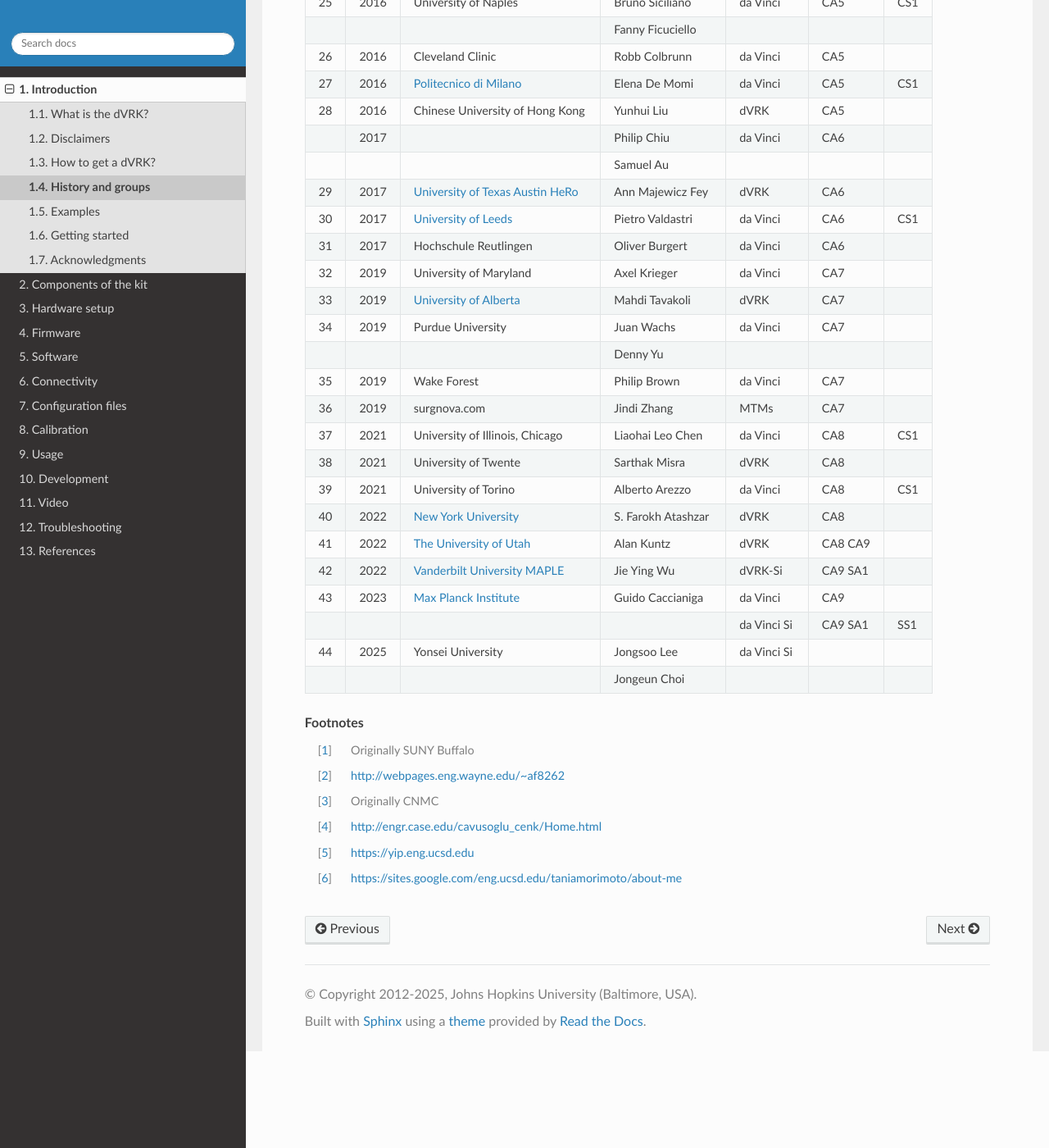
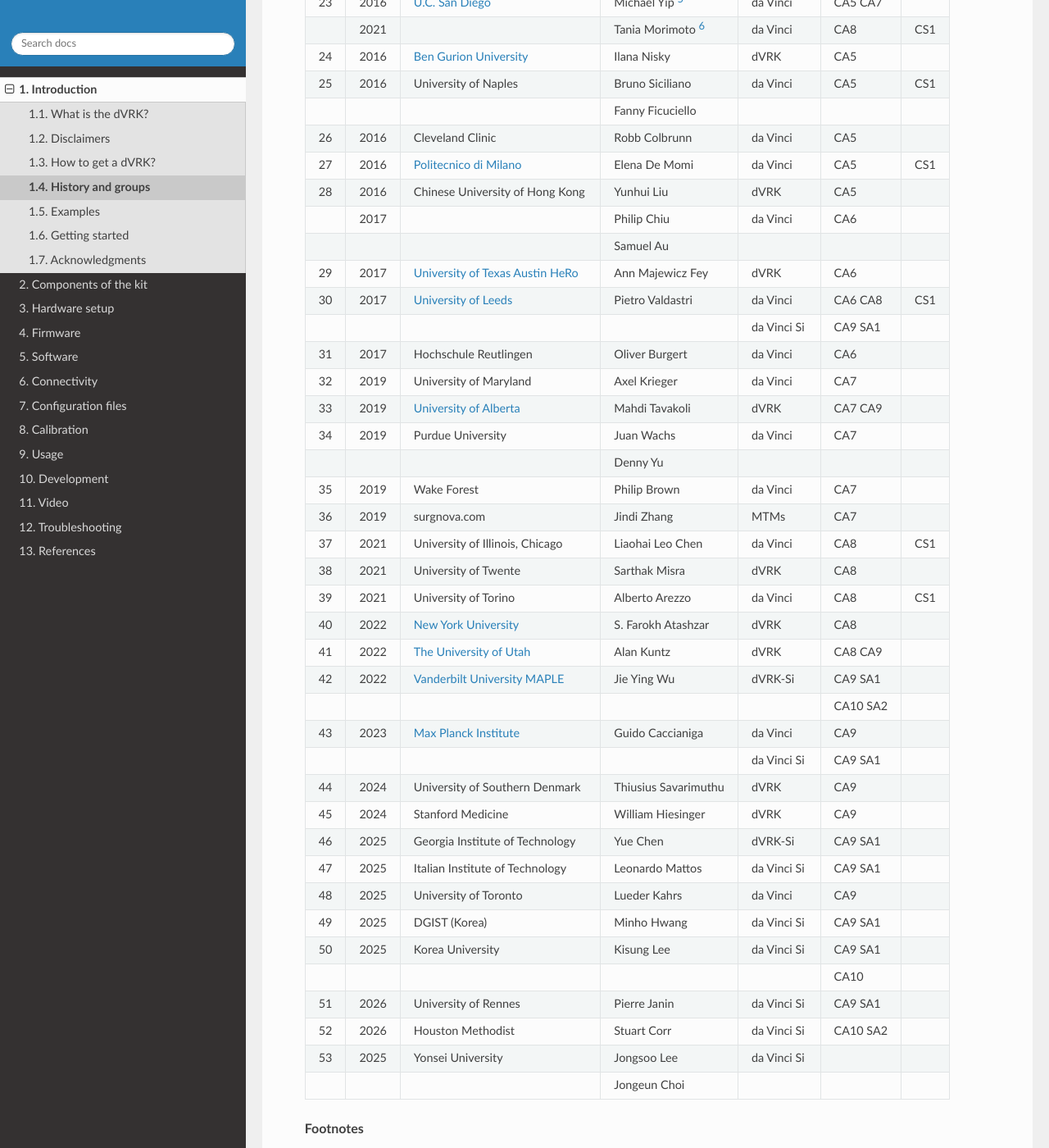
Before and after one commit to jhu-dvrk/dvrk-readthedocs, a Sphinx documentation site: the page built from docs/pages/introduction/groups.rst, in a window 1280 px wide and 1400 px high, scrolled down 1530 px. Shown: the whole window at 82% size. Built offline with Sphinx 7.4.7 and the Read the Docs theme 3.1.0, drawn with Linux system fonts in a browser that asks for light colours; the version number could not be read and is left out; some of the changed text lies outside the part shown.

Commit message:
Updated list of groups

```diff
--- a/docs/pages/introduction/groups.rst
+++ b/docs/pages/introduction/groups.rst
@@ -26,13 +26,14 @@
 ==== ==== ==================================================================================================================================== ======================= ============= =========== =========
 1    2004 `Johns Hopkins University <https://lcsr.jhu.edu>`_                                                                                   Peter Kazanzides        dVRK          CA0 CA1
 \    2014                                                                                                                                      Russell Taylor          da Vinci      CA3         CS0
-\    2022                                                                                                                                                              da Vinci Si   CA9 SA1     SS0
+\    2022                                                                                                                                                              da Vinci Si   CA9 SA1
 2    2012 `Worcester Polytechnic Inst. <http://aimlab.wpi.edu/research/projects/daVinci_Robot_Research_System>`_                               Greg Fischer            dVRK          CA1         CS1
 \                                                                                                                                                                      da Vinci
 3    2012 `Stanford University <http://charm.stanford.edu>`_                                                                                   Allison Okamura         dVRK          CA1
+\                                                                                                                                                                      da Vinci Si   CA9 SA1
 4    2012 University of British Columbia                                                                                                       Tim Salcudean           da Vinci      CA1
 5    2013 `U.C. Berkeley <http://bair.berkeley.edu/blog/2017/10/17/lfd-surgical-robots/>`_                                                     Ken Goldberg            dVRK          CA2
-\                                                                                                                                              Pieter Abbeel
+\                                                                                                                                                                      da Vinci Si   SA1 SA2
 6    2013 `Carnegie Mellon University <http://biorobotics.ri.cmu.edu/robots/daVinci.php>`_                                                     Howie Choset            dVRK          CA2
 7    2013 `Vanderbilt University ARMA <http://arma.vuse.vanderbilt.edu/index.php>`_                                                            Nabil Simaan            dVRK          CA2
 8    2013 Clemson University [#f1]_                                                                                                            Venkat Krovi            dVRK          CA2
@@ -45,13 +46,15 @@
 \    2019                                                                                                                                                              da Vinci      CA7         CS1
 14   2014 `Scuola Superiore Sant'Anna <https://www.santannapisa.it/en/institute/biorobotics/surgical-robotics-and-allied-technologies-area>`_  Arianna Menciassi       dVRK  CA3
 15   2014 Seoul National University                                                                                                            Sungwan Kim             dVRK          CA3
-16   2014 `Óbuda University, Budapest <http://irob.uni-obuda.hu/?q=en>`_                                                                       Tamás Haidegger         da Vinci      CA3
+16   2014 `Óbuda University, Budapest <http://irob.uni-obuda.hu/?q=en>`_                                                                       Tamás Haidegger         da Vinci      CA3         CS1
 17   2015 Wayne State University                                                                                                               Abhilash Pandya [#f2]_  da Vinci      CA4
 18   2015 `University of Texas Austin ARTS <http://sites.utexas.edu/arts-lab/>`_ [#f3]_                                                        Farshid Alambeigi       da Vinci      CA4
 19   2015 `University of Verona <https://metropolis.scienze.univr.it>`_                                                                        Paolo Fiorini           da Vinci      CA4         CS1
+\                                                                                                                                                                      da Vinci Si   SA1
 20   2015 National Institutes of Health                                                                                                        Sheng Xu                da Vinci      CA4
 21   2016 Management Center Innsbruck                                                                                                          Yeongmi Kim             da Vinci      -
-22   2016 Case Western Reserve University                                                                                                      Cenk Cavusoglu [#f4]_   da Vinci      CA5
+22   2016 Case Western Reserve University                                                                                                      Cenk Cavusoglu [#f4]_   da Vinci      CA5 CA8
+\                                                                                                                                              Zonghe Chua             da Vinci Si     CA10 SA2
 23   2016 `U.C. San Diego <https://www.ucsdarclab.com>`_                                                                                       Michael Yip [#f5]_      da Vinci      CA5 CA7
 \    2021                                                                                                                                      Tania Morimoto [#f6]_   da Vinci      CA8         CS1
 24   2016 `Ben Gurion University <http://bioroblab.weebly.com>`_                                                                               Ilana Nisky             dVRK          CA5
@@ -63,10 +66,11 @@
 \    2017                                                                                                                                      Philip Chiu             da Vinci      CA6
 \                                                                                                                                              Samuel Au
 29   2017 `University of Texas Austin HeRo <https://sites.utexas.edu/herolab/>`_                                                               Ann Majewicz Fey        dVRK          CA6
-30   2017 `University of Leeds <https://www.stormlabuk.com>`_                                                                                  Pietro Valdastri        da Vinci      CA6         CS1
+30   2017 `University of Leeds <https://www.stormlabuk.com>`_                                                                                  Pietro Valdastri        da Vinci      CA6 CA8         CS1
+\                                                                                                                                                                      da Vinci Si   CA9 SA1
 31   2017 Hochschule Reutlingen                                                                                                                Oliver Burgert          da Vinci      CA6
 32   2019 University of Maryland                                                                                                               Axel Krieger            da Vinci      CA7
-33   2019 `University of Alberta <http://www.ece.ualberta.ca/~tbs/pmwiki/>`_                                                                   Mahdi Tavakoli          dVRK          CA7
+33   2019 `University of Alberta <http://www.ece.ualberta.ca/~tbs/pmwiki/>`_                                                                   Mahdi Tavakoli          dVRK          CA7 CA9
 34   2019 Purdue University                                                                                                                    Juan Wachs              da Vinci      CA7
 \                                                                                                                                              Denny Yu
 35   2019 Wake Forest                                                                                                                          Philip Brown            da Vinci      CA7
@@ -77,9 +81,20 @@
 40   2022 `New York University <https://wp.nyu.edu/meriit/>`_                                                                                  S\. Farokh Atashzar     dVRK          CA8
 41   2022 `The University of Utah <https://arm.cs.utah.edu>`_                                                                                  Alan Kuntz              dVRK          CA8 CA9
 42   2022 `Vanderbilt University MAPLE <https://my.vanderbilt.edu/maple-lab/>`_                                                                Jie Ying Wu             dVRK-Si       CA9 SA1
+\                                                                                                                                                                                    CA10 SA2
 43   2023 `Max Planck Institute <https://hi.is.mpg.de>`_                                                                                       Guido Caccianiga        da Vinci      CA9
-\                                                                                                                                                                      da Vinci Si   CA9 SA1     SS1
-44   2025  Yonsei University                                                                                                                   Jongsoo Lee             da Vinci Si
+\                                                                                                                                                                      da Vinci Si   CA9 SA1
+44   2024  University of Southern Denmark                                                                                                      Thiusius Savarimuthu         dVRK         CA9
+45   2024  Stanford Medicine                                                                                                                   William Hiesinger           dVRK         CA9
+46   2025  Georgia Institute of Technology                                                                                                     Yue Chen                dVRK-Si       CA9 SA1
+47   2025  Italian Institute of Technology                                                                                                     Leonardo Mattos         da Vinci Si   CA9 SA1
+48   2025  University of Toronto                                                                                                               Lueder Kahrs            da Vinci      CA9
+49   2025  DGIST (Korea)                                                                                                                       Minho Hwang             da Vinci Si   CA9 SA1
+50   2025  Korea University                                                                                                                    Kisung Lee              da Vinci Si   CA9 SA1
+\                                                                                                                                                                                    CA10
+51   2026  University of Rennes                                                                                                                Pierre Janin            da Vinci Si   CA9 SA1
+52   2026  Houston Methodist                                                                                                                   Stuart Corr             da Vinci Si   CA10 SA2
+53   2025  Yonsei University                                                                                                                   Jongsoo Lee             da Vinci Si
 \                                                                                                                                              Jongeun Choi
 ==== ==== ==================================================================================================================================== ======================= ============= =========== =========
 
```
